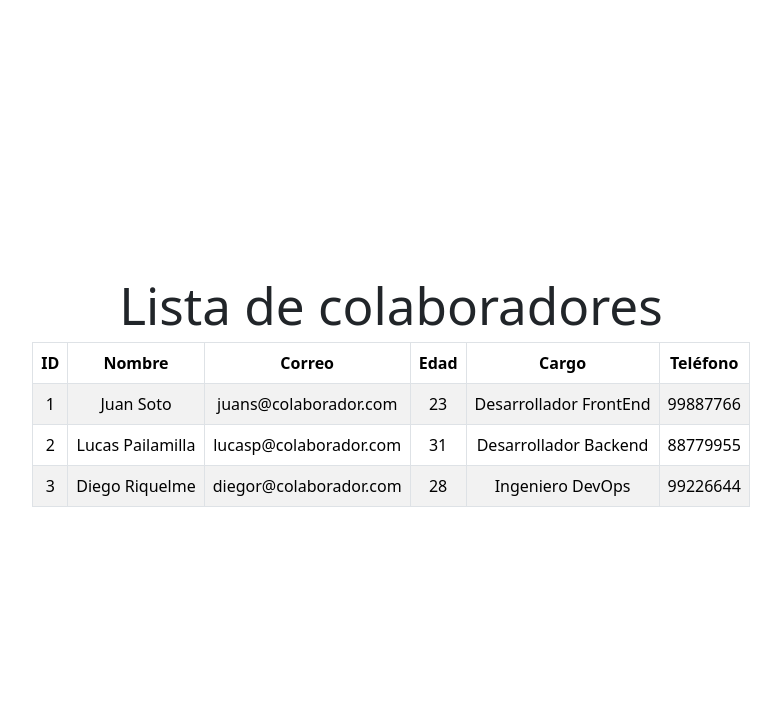
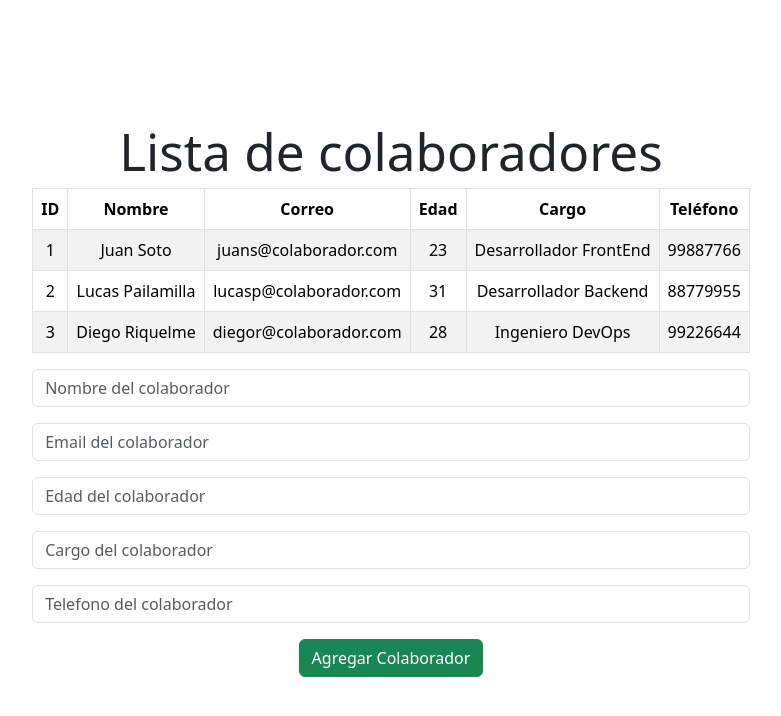
Before and after one commit to JUDAS89/colaboradores, a React (Vite) app: page / in a window 1280 px wide. Shown: the top 716 px of the page, without its empty margins (249-1030 px from the left). Built offline with nearby package versions, Linux system fonts and the light colour scheme.

Commit message:
Punto 4 y 5, alertas y formulario

```diff
--- a/src/App.jsx
+++ b/src/App.jsx
@@ -8,12 +8,18 @@ import Buscador from './components/Buscador';
 import Alert from './components/Alert';
 
 function App() {
+  const [alertInfo, setAlertInfo] = useState({ message: '', variant: '' });
 
+  const showAlert = (message, variant) => {
+    setAlertInfo({ message, variant });
+  };
   return (
     <>
       <div className="App">
         <h1>Lista de colaboradores</h1>
         <Listado />
+        <Formulario showAlert={showAlert}/>
+        <Alert message={alertInfo.message} variant={alertInfo.variant} />
       </div>
     </>
   )
--- a/src/components/alert.jsx
+++ b/src/components/alert.jsx
@@ -1,9 +1,11 @@
-import React from 'react'
+const Alert = ({ message, variant }) => {
+  if (!message) return null;
 
-const alert = () => {
   return (
-    <div>alert</div>
-  )
-}
+    <div className={`alert alert-${variant}`}>
+      {message}
+    </div>
+  );
+};
 
-export default alert
+export default Alert;
--- a/src/components/formulario.jsx
+++ b/src/components/formulario.jsx
@@ -1,9 +1,62 @@
 import React from 'react'
+import { useState } from 'react'
+import Button from 'react-bootstrap/Button'
+import Form from 'react-bootstrap/Form'
 
-const formulario = () => {
+
+const Formulario = ({ showAlert }) => {
+  const [nombre, setNombre]=useState("")
+  const [email, setEmail]=useState("")
+  const [edad, setEdad]=useState("")
+  const [cargo, setCargo]=useState("")
+  const [telefono, setTelefono]=useState("")
+  const [error, setError]=useState(false)
+
+  const validarRegistro=(e)=>{
+    e.preventDefault()
+
+    let hasError=false
+
+  if (nombre === '' || email === '' || edad === '' || cargo === '' || telefono === '') {
+    showAlert("Completa todos los campos", "danger")
+    hasError=true
+  }
+
+  if (!hasError){
+    showAlert("Colaborador agregado", "success")
+  }
+  }
+
   return (
-    <div>formulario</div>
+    <div className='form-group'>
+    <Form onSubmit={validarRegistro}>
+
+      <Form.Group className="mb-3" controlId="formBasicName">
+        <Form.Control type="text" placeholder="Nombre del colaborador" value={nombre} onChange={(e)=>setNombre(e.target.value)}/>
+      </Form.Group>
+
+      <Form.Group className="mb-3" controlId="formBasicEmail">
+        <Form.Control type="email" placeholder="Email del colaborador" value={email} onChange={(e)=>setEmail(e.target.value)}/>
+      </Form.Group>
+
+      <Form.Group className="mb-3" controlId="formBasicAge">
+        <Form.Control type="text" placeholder="Edad del colaborador" value={edad} onChange={(e)=>setEdad(e.target.value)}/>
+      </Form.Group>
+
+      <Form.Group className="mb-3" controlId="formBasicCargo">
+        <Form.Control type="text" placeholder="Cargo del colaborador" value={cargo} onChange={(e)=>setCargo(e.target.value)}/>
+      </Form.Group>
+
+      <Form.Group className="mb-3" controlId="formBasicPhone">
+        <Form.Control type="text" placeholder="Telefono del colaborador" value={telefono} onChange={(e)=>setTelefono(e.target.value)}/>
+      </Form.Group>
+
+      <Button variant="success" type="submit" className='btnForm'>
+        Agregar Colaborador
+      </Button>
+    </Form>
+    </div>
   )
 }
 
-export default formulario
+export default Formulario
```
